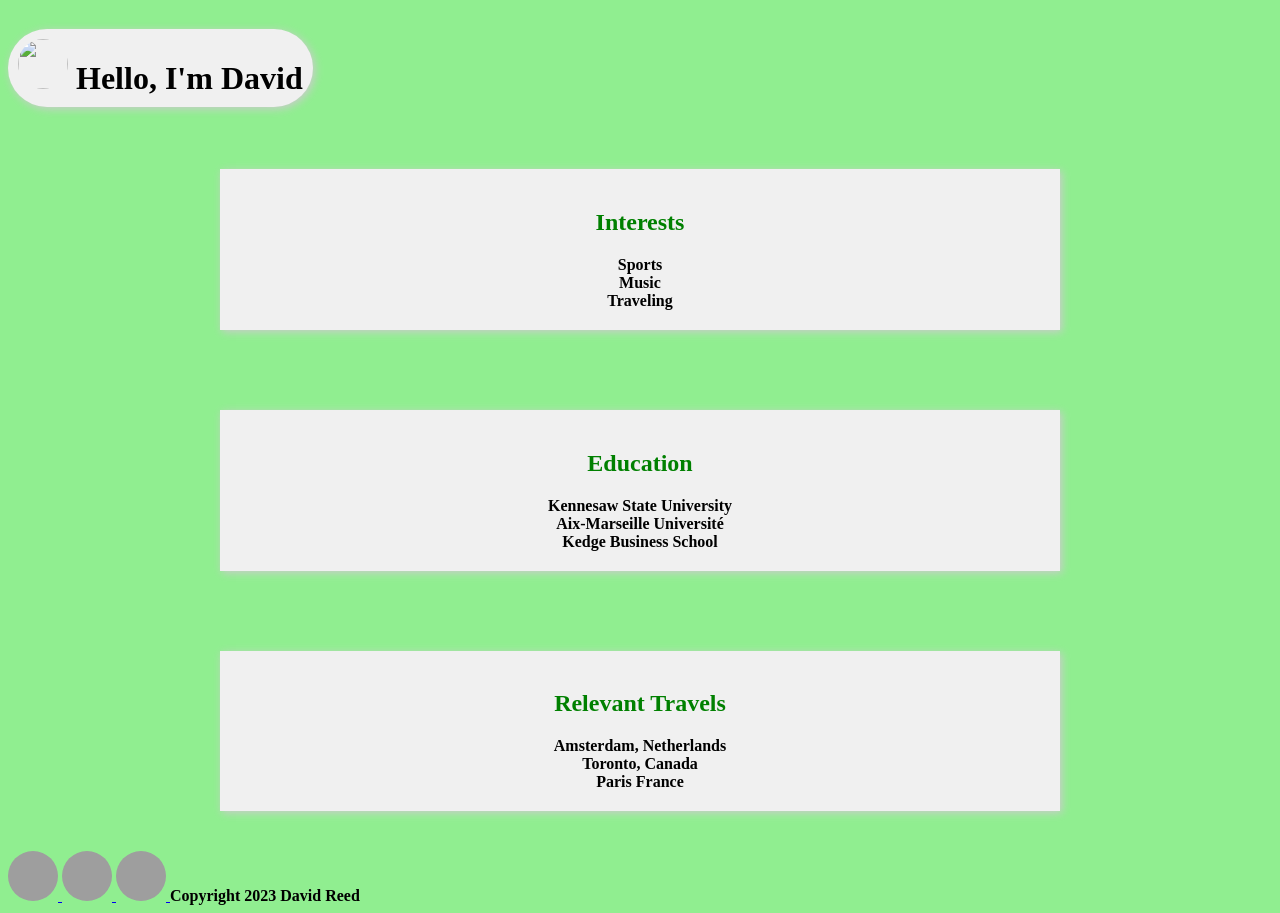
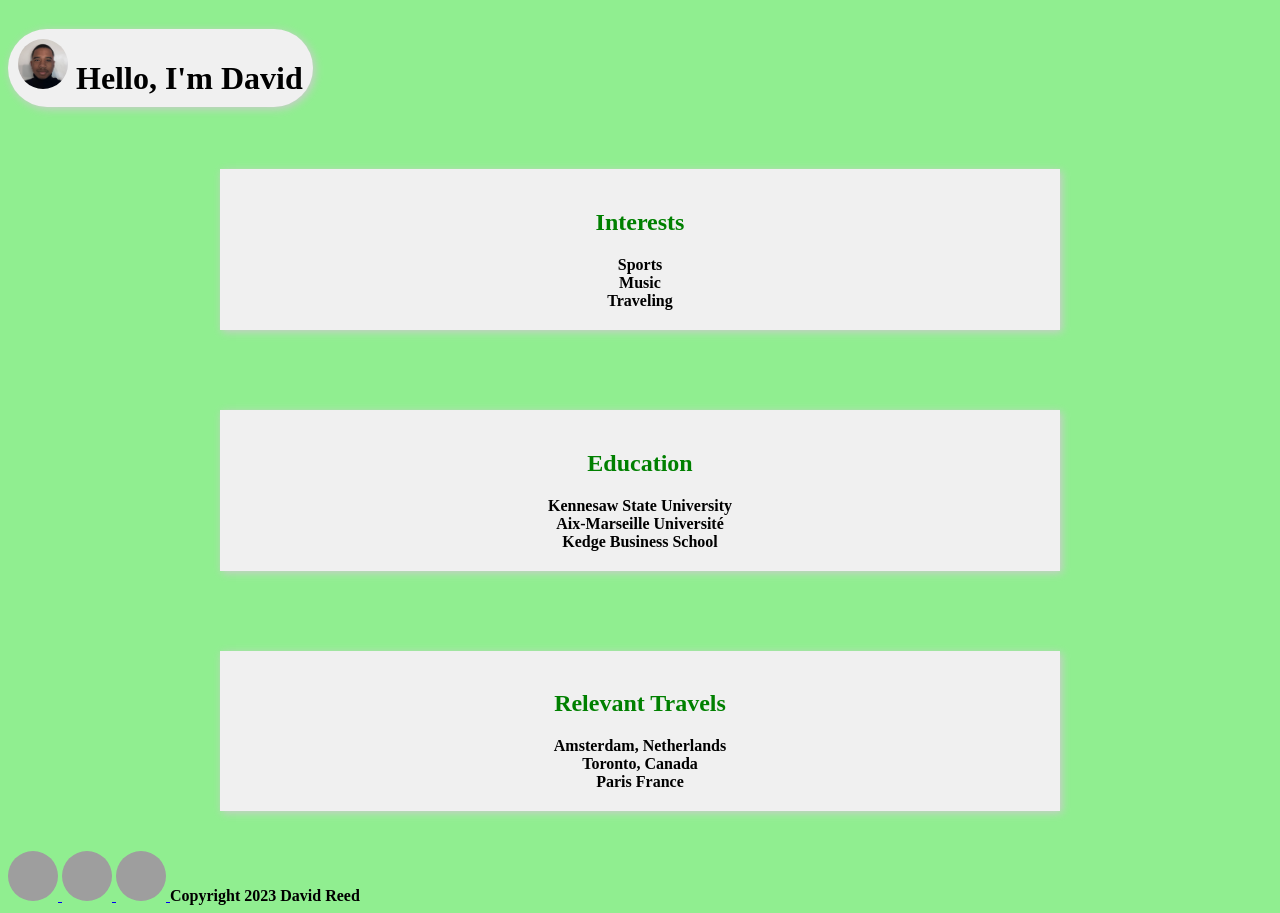
Before and after one commit to DREED15/DREEED.github.io, a plain HTML site: page index.html in a window 1280 px wide. Drawn offline with Linux system fonts and the light colour scheme; grey boxes are pictures that could not be loaded.

Commit message:
Update index.html

```diff
--- a/index.html
+++ b/index.html
@@ -12,7 +12,7 @@
 
 <body style="background-color: lightgreen;">
   <h1>
-    <img src="./GITHUB/IMAGES/IMAGE.JPG">
+    <img src="./IMAGES/IMAGE.JPG">
     Hello, I'm David
   </h1>
   <div class="container">
```
